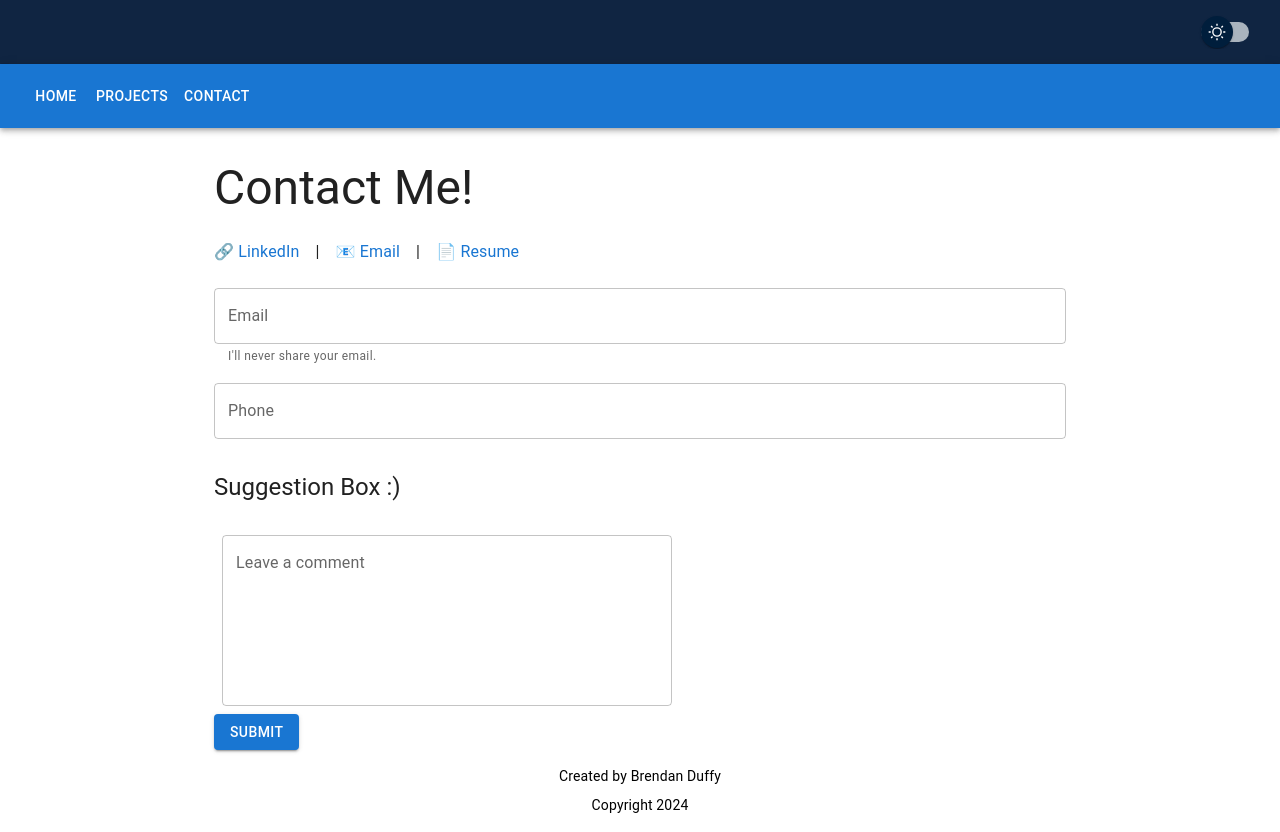
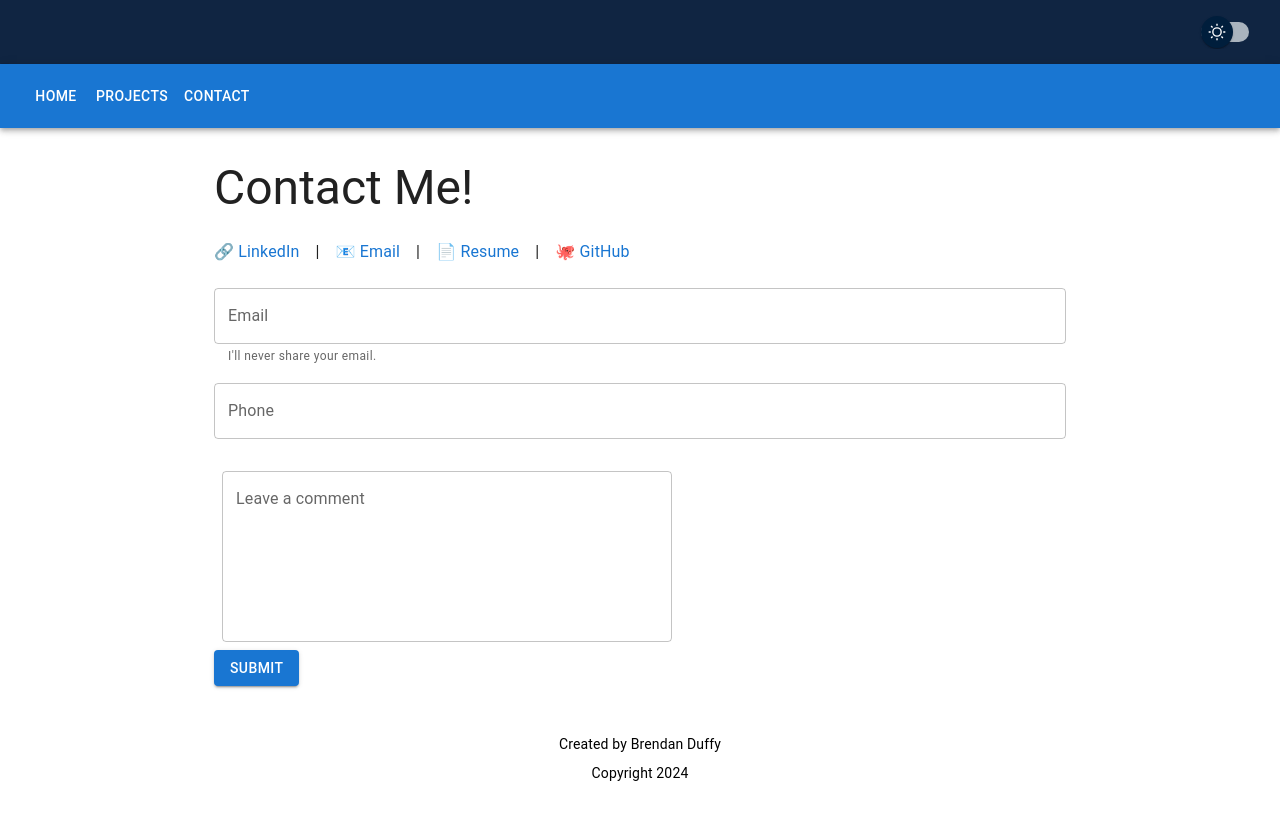
Before and after one commit to plush92/MyWebsite, a React (Vite) app in the folder frontend/: page /contact in a window 1280 px wide. After the commit the page ends 800 px from the top, so only its background shows below. Built offline with nearby package versions, Linux system fonts and the light colour scheme.

Commit message:
add github link to contact

```diff
--- a/frontend/src/components/SuggestionBox.tsx
+++ b/frontend/src/components/SuggestionBox.tsx
@@ -8,7 +8,7 @@ import CustomMultilineTextField from "./materialui/CustomMultilineTextField";
 import CustomButton from "./materialui/CustomButton";
 import { Box } from "@mui/material";
 
-const SuggestionBox: React.FC = () => {
+const CommentBox: React.FC = () => {
   const [comment, setComment] = useState("");
 
   const handleSubmit = () => {
@@ -30,4 +30,4 @@ const SuggestionBox: React.FC = () => {
   );
 };
 
-export default SuggestionBox;
+export default CommentBox;
--- a/frontend/src/pages/Contact.tsx
+++ b/frontend/src/pages/Contact.tsx
@@ -1,6 +1,5 @@
 import { useState } from "react";
-import SuggestionBox from "../components/SuggestionBox";
-import CustomSlider from "../components/materialui/CustomSlider";
+import CommentBox from "../components/SuggestionBox";
 import CustomContainer from "../components/materialui/CustomContainer";
 import CustomBox from "../components/materialui/CustomBox";
 import ContactForm from "../components/ContactForm";
@@ -38,12 +37,18 @@ const Contact: React.FC = () => {
           >
             📄 Resume
           </Link>
+          <Typography variant="body1" sx={{ mx: 1 }}>|</Typography>
+          <Link
+            href="https://github.com/plush92"
+            target="_blank"
+            rel="noopener noreferrer"
+            underline="hover"
+          >
+            🐙 GitHub
+          </Link>
         </CustomBox>
-        <ContactForm></ContactForm>
-      </CustomBox>
-      <CustomBox sx={{ display: "flex", flexDirection: "column", gap: 3, mt: 4}}>
-      <Typography variant="h5">Suggestion Box :)</Typography>
-      <SuggestionBox />
+        <ContactForm />
+        <CommentBox />
       </CustomBox>
     </CustomContainer>
   );
```
Lines whose indentation alone changed are shown as unchanged.
